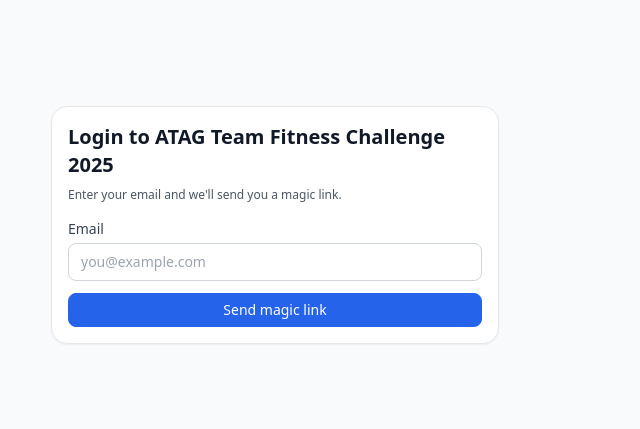
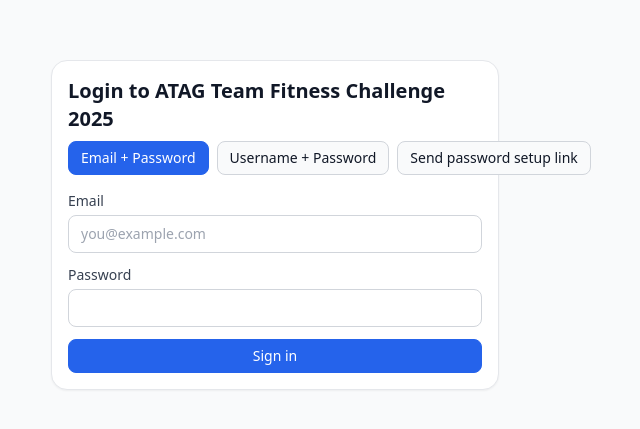
Before and after one commit to zhiluke001-ux/team-fitness, a Next.js app: page /login in a window 1280 px wide. Shown: the part 175-604 px from the top of the page, without its empty margins (365-1005 px from the left). Built offline with nearby package versions, Linux system fonts and the light colour scheme; no server answers.

Commit message:
Update login.tsx

```diff
--- a/pages/login.tsx
+++ b/pages/login.tsx
@@ -1,84 +1,131 @@
-// pages/login.tsx
 import Head from "next/head";
-import { useEffect, useState } from "react";
+import { useEffect, useMemo, useState } from "react";
 import { useRouter } from "next/router";
 import { supabase } from "../lib/supabaseClient";
 import { SITE_NAME } from "../utils/constants";
 
+type Tab = "emailpass" | "userpass" | "setup";
+
 export default function Login() {
   const router = useRouter();
-  const [email, setEmail] = useState("");
-  const [sent, setSent] = useState(false);
-  const [error, setError] = useState<string | null>(null);
   const nextParam = typeof router.query.next === "string" ? router.query.next : "/";
 
-  // If already logged in, go where they intended
+  const [tab, setTab] = useState<Tab>("emailpass");
+  const [email, setEmail] = useState("");
+  const [password, setPassword] = useState("");
+  const [username, setUsername] = useState("");
+  const [busy, setBusy] = useState(false);
+  const [msg, setMsg] = useState<string|null>(null);
+  const [err, setErr] = useState<string|null>(null);
+
+  // If already logged in, bounce to next
   useEffect(() => {
     (async () => {
       const { data } = await supabase.auth.getSession();
-      if (data.session?.user) {
-        router.replace(nextParam || "/");
-      }
+      if (data.session?.user) router.replace(nextParam || "/");
     })();
   }, [router, nextParam]);
 
-  async function sendMagicLink(e: React.FormEvent) {
-    e.preventDefault();
-    setError(null);
-    setSent(false);
+  const redirectOrigin = useMemo(() => {
+    if (typeof window !== "undefined") return window.location.origin;
+    return process.env.NEXT_PUBLIC_SITE_URL || "";
+  }, []);
 
-    // Use current origin in client; fallback to configured env or prod domain
-    const redirectTo =
-      typeof window !== "undefined"
-        ? window.location.origin
-        : process.env.NEXT_PUBLIC_SITE_URL || "https://atag-team-fitness.vercel.app";
+  async function signInWithEmailPassword(e: React.FormEvent) {
+    e.preventDefault(); setErr(null); setMsg(null); setBusy(true);
+    const { data, error } = await supabase.auth.signInWithPassword({ email, password });
+    setBusy(false);
+    if (error) { setErr(error.message); return; }
+    if (data.session?.user) router.replace(nextParam || "/");
+  }
 
-    const { error } = await supabase.auth.signInWithOtp({
-      email,
-      options: {
-        emailRedirectTo: redirectTo, // must be allowed in Supabase Auth settings
-      },
-    });
-    if (error) {
-      setError(error.message);
-      return;
-    }
-    setSent(true);
+  async function signInWithUsernamePassword(e: React.FormEvent) {
+    e.preventDefault(); setErr(null); setMsg(null); setBusy(true);
+    // Resolve username -> email
+    const { data: prof, error: qErr } = await supabase
+      .from("profiles")
+      .select("id, username")
+      .ilike("username", username)
+      .maybeSingle();
+    if (qErr || !prof) { setBusy(false); setErr("Username not found."); return; }
+    // We need user's email; fetch auth user by id via RPC is not available with anon key.
+    // Workaround: store email on sign-up (optional), or ask user for email if missing.
+    // Since everyone originally used email, we’ll just prompt for email if sign-in fails.
+    // Simpler: try email+password with the username as email fallback if they typed email.
+    const emailGuess = username.includes("@") ? username : email;
+    if (!emailGuess) { setBusy(false); setErr("Please enter your email in the Email+Password tab, or use your username here plus email below in case-insensitive match."); return; }
+
+    const { data, error } = await supabase.auth.signInWithPassword({ email: emailGuess, password });
+    setBusy(false);
+    if (error) { setErr("Login failed. If you’re using a username, please also enter your email in the Email+Password tab, or use the 'Set password' tab to create one."); return; }
+    if (data.session?.user) router.replace(nextParam || "/");
+  }
+
+  async function sendPasswordSetup(e: React.FormEvent) {
+    e.preventDefault(); setErr(null); setMsg(null); setBusy(true);
+    const { error } = await supabase.auth.resetPasswordForEmail(email, { redirectTo: `${redirectOrigin}/reset` });
+    setBusy(false);
+    if (error) { setErr(error.message); return; }
+    setMsg("We’ve sent you a secure link to set your password. Open it and set a new password, then return here to sign in.");
   }
 
   return (
     <>
-      <Head>
-        <title>Login – {SITE_NAME}</title>
-      </Head>
+      <Head><title>Login – {SITE_NAME}</title></Head>
       <main className="min-h-screen grid place-items-center px-4">
         <div className="card max-w-md w-full">
           <h1 className="text-xl font-semibold mb-2">Login to {SITE_NAME}</h1>
-          <p className="text-xs text-gray-600 mb-4">
-            Enter your email and we&apos;ll send you a magic link.
-          </p>
-          <form onSubmit={sendMagicLink} className="grid grid-cols-1 gap-3">
-            <div>
-              <label className="label">Email</label>
-              <input
-                type="email"
-                required
-                className="input"
-                placeholder="you@example.com"
-                value={email}
-                onChange={(e) => setEmail(e.target.value)}
-              />
-            </div>
-            <button className="btn btn-primary btn-compact" type="submit">
-              Send magic link
-            </button>
-            {error && <p className="text-sm text-red-600">{error}</p>}
-            {sent && (
-              <p className="text-sm text-green-700">
-                Magic link sent! Check your email and open the link in your browser.
+          <div className="flex gap-2 mb-4">
+            <button className={`btn btn-compact ${tab==="emailpass"?"btn-primary":""}`} onClick={()=>setTab("emailpass")}>Email + Password</button>
+            <button className={`btn btn-compact ${tab==="userpass"?"btn-primary":""}`} onClick={()=>setTab("userpass")}>Username + Password</button>
+            <button className={`btn btn-compact ${tab==="setup"?"btn-primary":""}`} onClick={()=>setTab("setup")}>Send password setup link</button>
+          </div>
+
+          {tab === "emailpass" && (
+            <form onSubmit={signInWithEmailPassword} className="grid grid-cols-1 gap-3">
+              <div>
+                <label className="label">Email</label>
+                <input type="email" required className="input" value={email} onChange={(e)=>setEmail(e.target.value)} placeholder="you@example.com" />
+              </div>
+              <div>
+                <label className="label">Password</label>
+                <input type="password" required className="input" value={password} onChange={(e)=>setPassword(e.target.value)} />
+              </div>
+              <button className="btn btn-primary btn-compact" type="submit" disabled={busy}>{busy?"Signing in…":"Sign in"}</button>
+              {err && <p className="text-sm text-red-600">{err}</p>}
+            </form>
+          )}
+
+          {tab === "userpass" && (
+            <form onSubmit={signInWithUsernamePassword} className="grid grid-cols-1 gap-3">
+              <div>
+                <label className="label">Username</label>
+                <input className="input" required value={username} onChange={(e)=>setUsername(e.target.value)} placeholder="yourhandle" />
+              </div>
+              <div>
+                <label className="label">Password</label>
+                <input type="password" required className="input" value={password} onChange={(e)=>setPassword(e.target.value)} />
+              </div>
+              <button className="btn btn-primary btn-compact" type="submit" disabled={busy}>{busy?"Signing in…":"Sign in"}</button>
+              {err && <p className="text-sm text-red-600">{err}</p>}
+              {!err && <p className="text-xs text-gray-600">Tip: If you see trouble, switch to Email+Password or use “Send password setup link”.</p>}
+            </form>
+          )}
+
+          {tab === "setup" && (
+            <form onSubmit={sendPasswordSetup} className="grid grid-cols-1 gap-3">
+              <p className="text-sm text-gray-700">
+                If you signed in before using a magic link, use this to create your password. We’ll email you a secure link.
               </p>
-            )}
-          </form>
+              <div>
+                <label className="label">Email</label>
+                <input type="email" required className="input" value={email} onChange={(e)=>setEmail(e.target.value)} placeholder="you@example.com" />
+              </div>
+              <button className="btn btn-primary btn-compact" type="submit" disabled={busy}>{busy?"Sending…":"Email me the link"}</button>
+              {err && <p className="text-sm text-red-600">{err}</p>}
+              {msg && <p className="text-sm text-green-700">{msg}</p>}
+            </form>
+          )}
         </div>
       </main>
     </>
```
